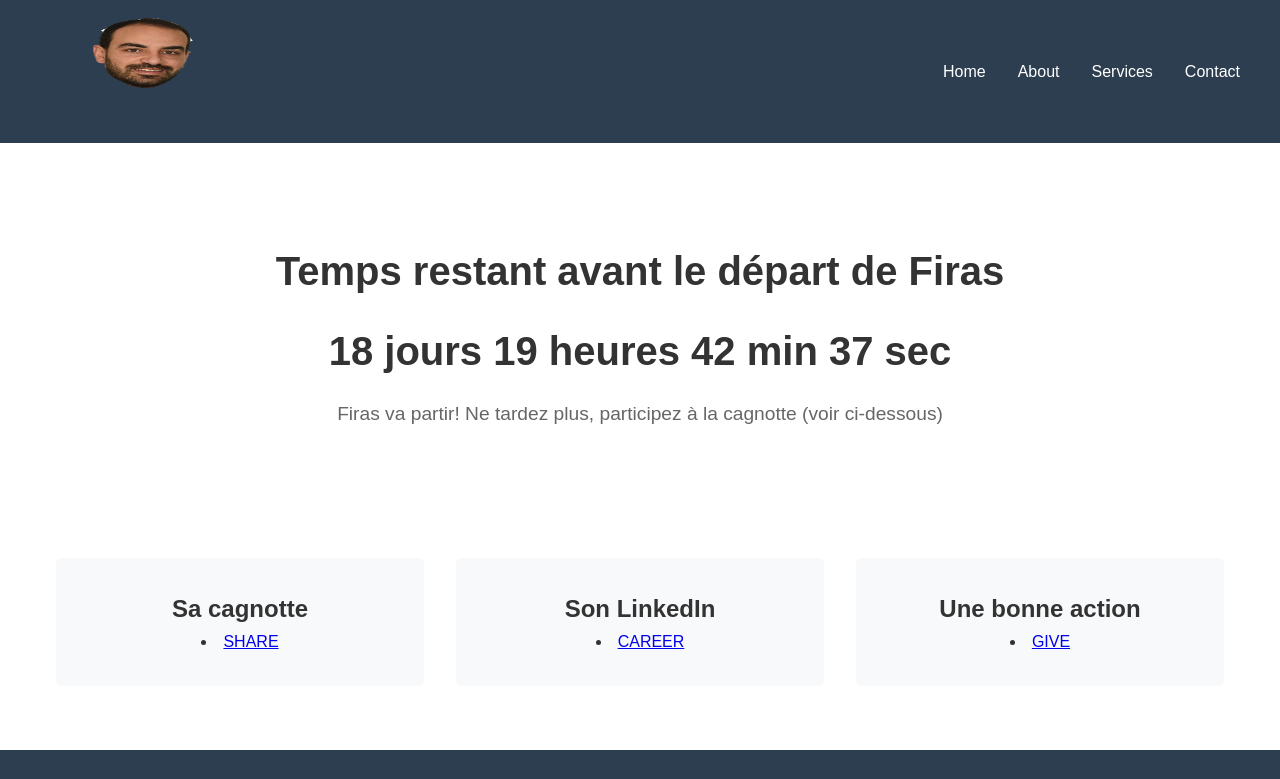
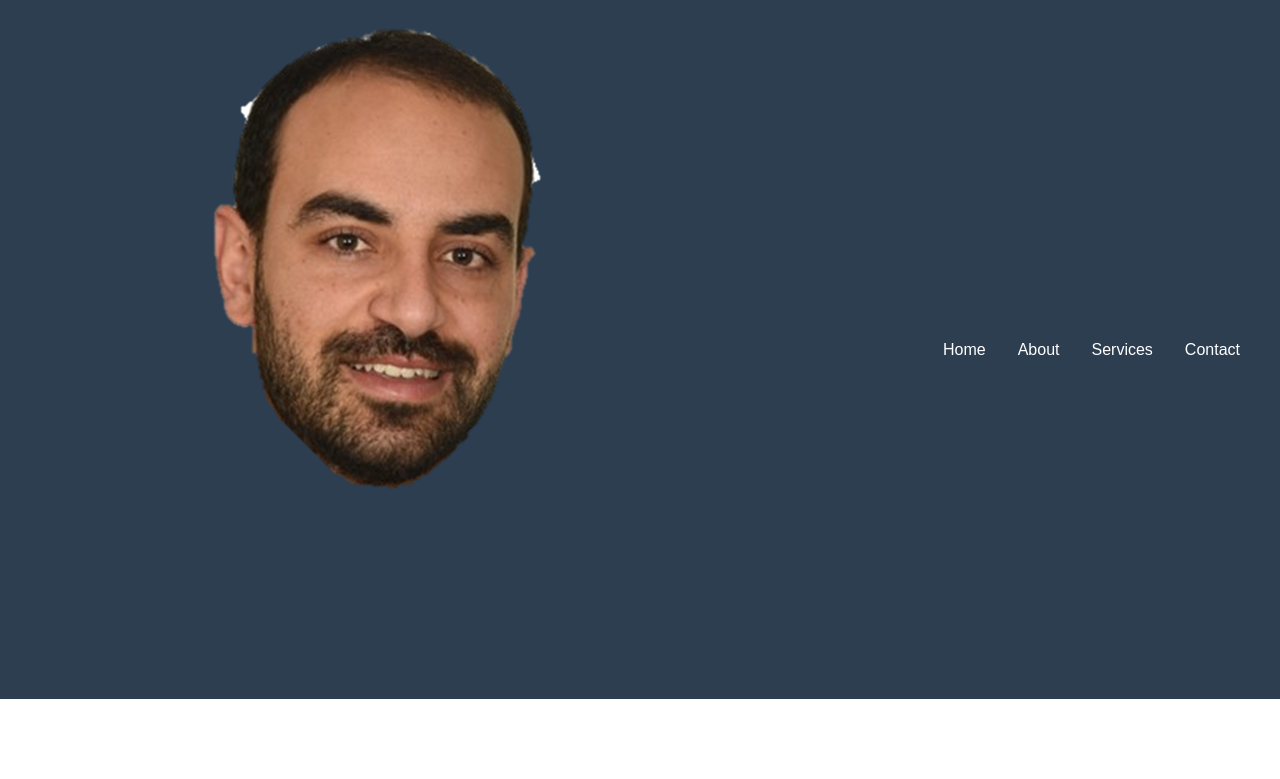
Before and after one commit to viviend2/PDD-LV_NEO, a plain HTML site: page index.html in a window 1280 px wide. Shown: the top 779 px of the page. Drawn offline with Linux system fonts and the light colour scheme.

Commit message:
Update index.html

```diff
--- a/index.html
+++ b/index.html
@@ -100,7 +100,7 @@
 <body>
     <header>
         <nav>
-            <div class="logo"><a href="https://www.exemple.com"><img src="myimage.png" alt="myimage" width="200" height="100"></a></div>
+            <div class="logo"><a href="https://www.exemple.com"><img src="myimage.png" alt="Desc"></a></div>
             <ul>
                 <li><a href="#home">Home</a></li>
                 <li><a href="#about">About</a></li>
```
